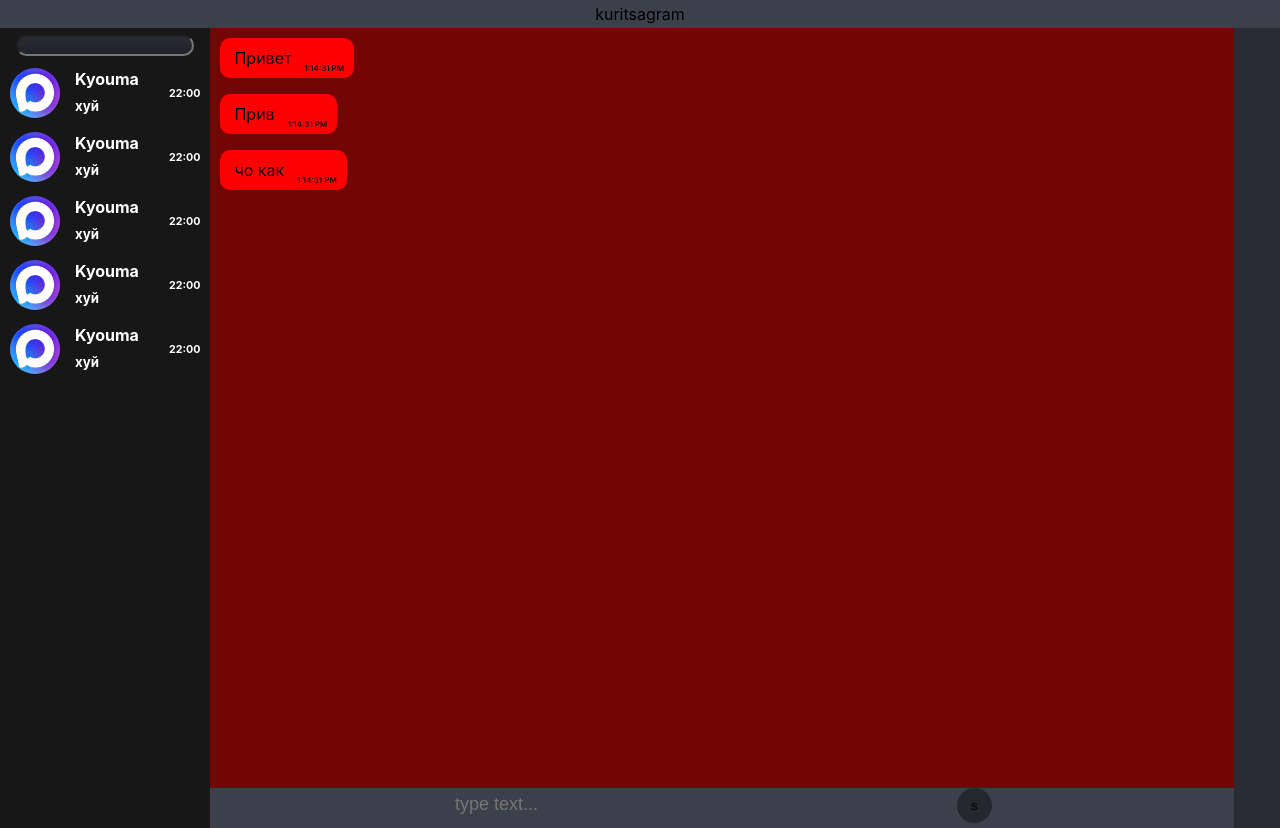
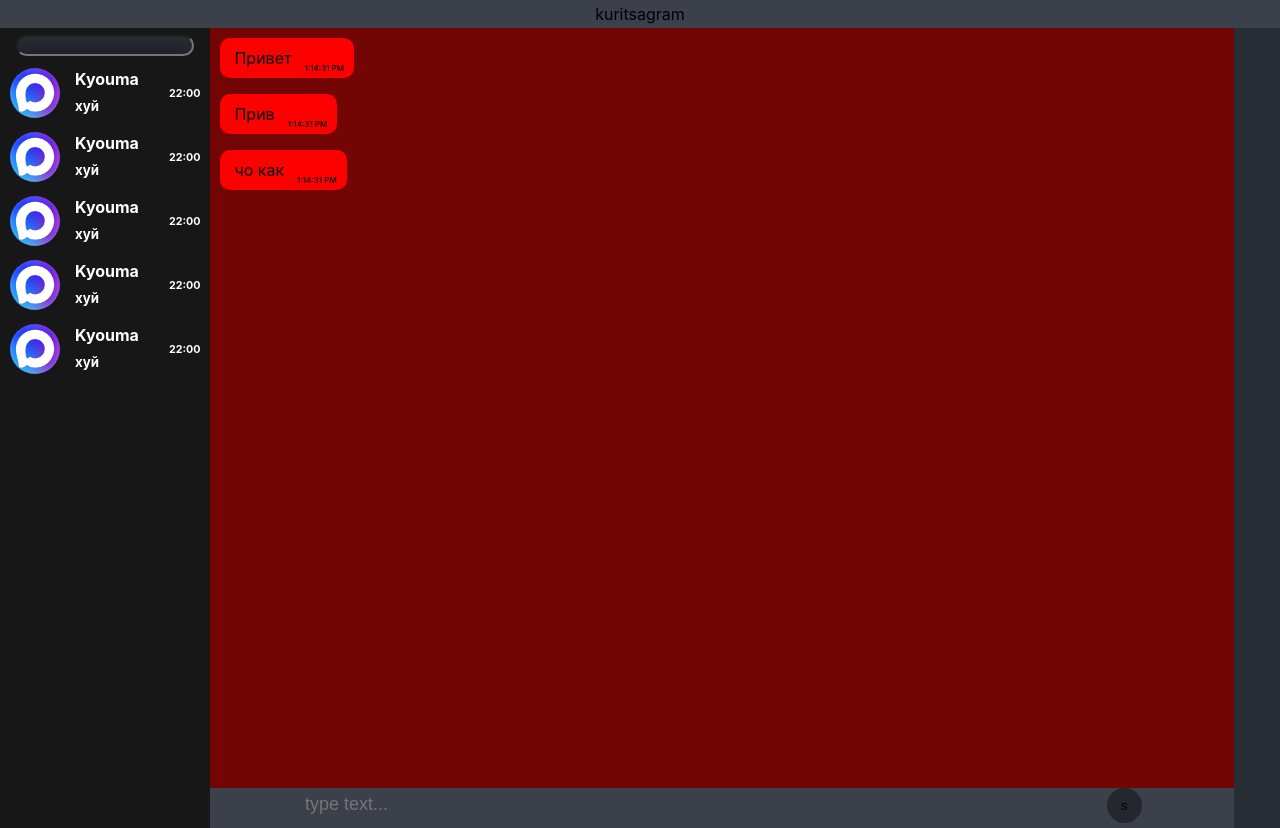
Before and after one commit to Pancakeboy1987/my-app, a React (Create React App) app: page / in a window 1280 px wide. Built offline with nearby package versions, Linux system fonts and the light colour scheme.

Commit message:
change input pannel

```diff
--- a/src/components/ChatInput.css
+++ b/src/components/ChatInput.css
@@ -1,5 +1,5 @@
 .text-form{
-  width: 500px; /* Sets a fixed width */
+  width: 800px; /* Sets a fixed width */
   height: auto; /* Adjusts height based on content */
   margin: 0 auto;
   background: #3b404b;
@@ -8,6 +8,7 @@
   font-weight: 400;
   font-size: large;
   outline: none;
+  color: #fcf9f9;
 }
 
 .text-button{
```
